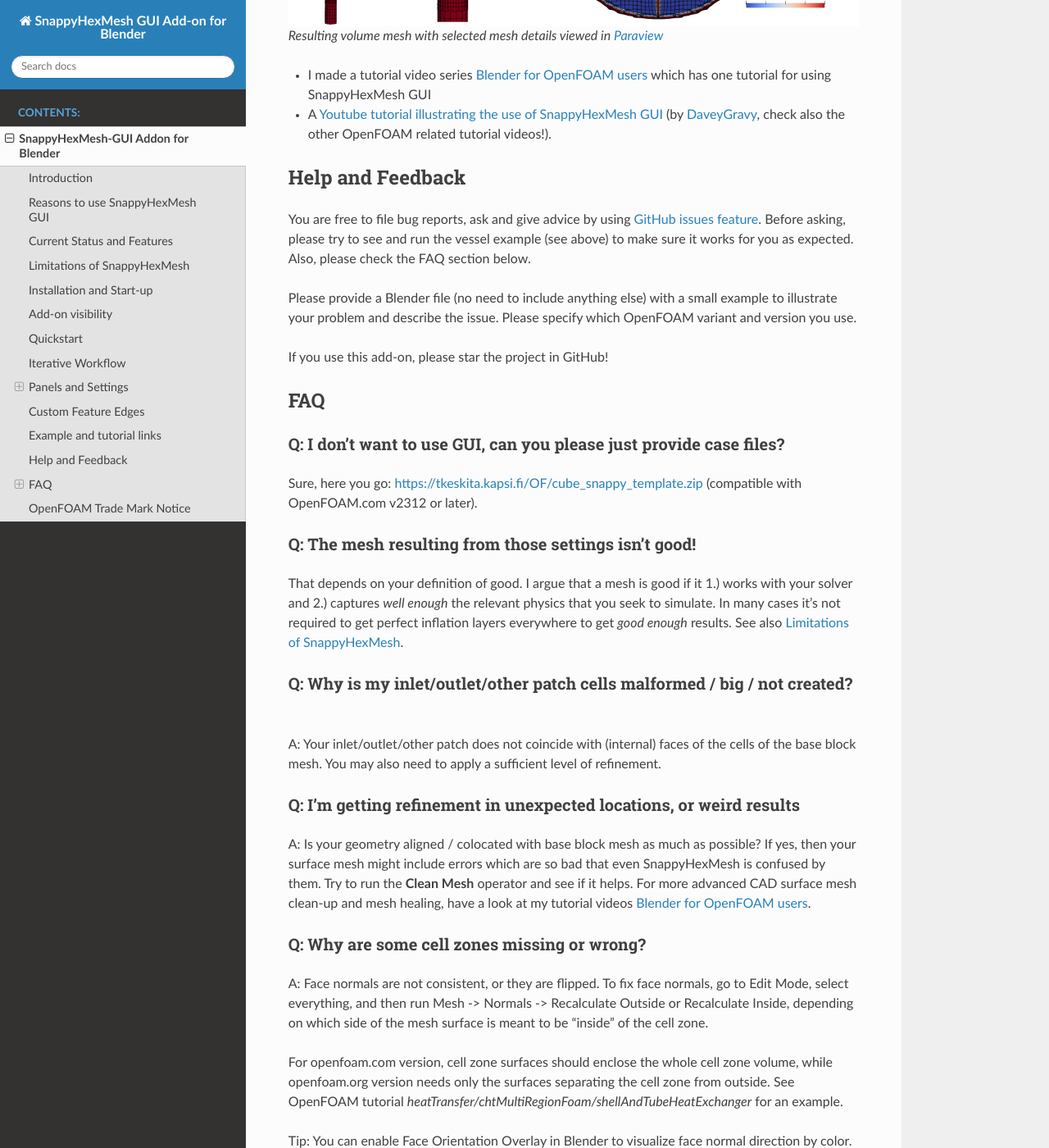
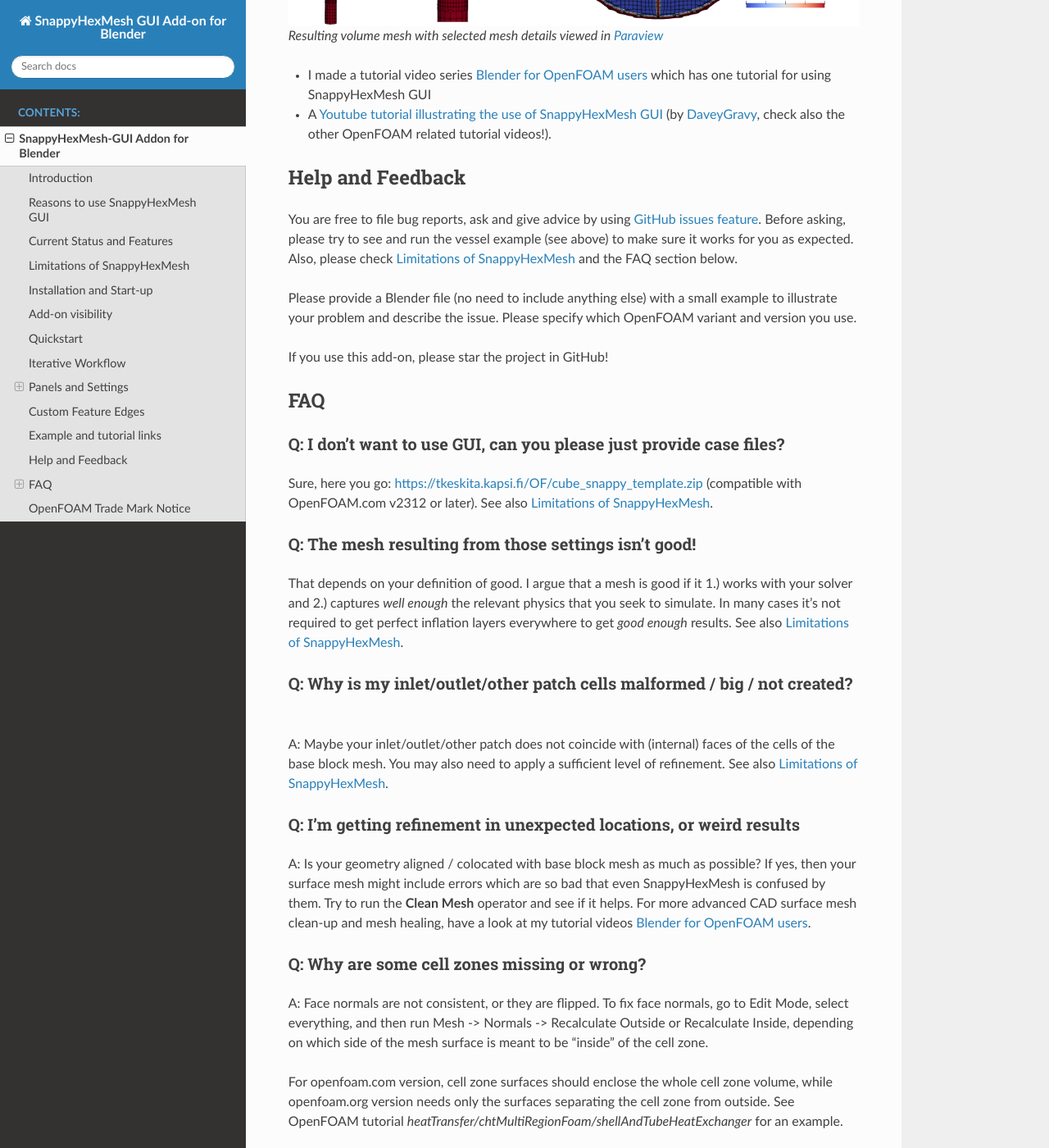
Before and after one commit to tkeskita/snappyhexmesh_gui, a Sphinx documentation site: the page built from docs/snappy_gui.rst, in a window 1280 px wide and 1400 px high, scrolled down 15981 px. Shown: the whole window at 82% size. Built offline with Sphinx 7.4.7 and the Read the Docs theme 3.1.0, drawn with Linux system fonts in a browser that asks for light colours.

Commit message:
Docs: Add more references to Limitations

```diff
--- a/docs/snappy_gui.rst
+++ b/docs/snappy_gui.rst
@@ -674,7 +674,7 @@ You are free to file bug reports, ask and give advice by using
 <https://github.com/tkeskita/snappyhexmesh_gui/issues>`_.
 Before asking, please try to see and run the vessel example (see
 above) to make sure it works for you as expected. Also, please check
-the FAQ section below.
+:ref:`Limitations of SnappyHexMesh` and the FAQ section below.
 
 Please provide a Blender file (no need to include anything else) with
 a small example to illustrate your problem and describe the
@@ -691,6 +691,7 @@ Q: I don't want to use GUI, can you please just provide case files?
 Sure, here you go:
 https://tkeskita.kapsi.fi/OF/cube_snappy_template.zip
 (compatible with OpenFOAM.com v2312 or later).
+See also :ref:`Limitations of SnappyHexMesh`.
 
 Q: The mesh resulting from those settings isn't good!
 ^^^^^^^^^^^^^^^^^^^^^^^^^^^^^^^^^^^^^^^^^^^^^^^^^^^^^
@@ -704,9 +705,10 @@ enough* results. See also :ref:`Limitations of SnappyHexMesh`.
 Q: Why is my inlet/outlet/other patch cells malformed / big / not created?
 ^^^^^^^^^^^^^^^^^^^^^^^^^^^^^^^^^^^^^^^^^^^^^^^^^^^^^^^^^^^^^^^^^^^^^^^^^^
 
-A: Your inlet/outlet/other patch does not coincide with (internal)
+A: Maybe your inlet/outlet/other patch does not coincide with (internal)
 faces of the cells of the base block mesh. You may also need to apply
 a sufficient level of refinement.
+See also :ref:`Limitations of SnappyHexMesh`.
 
 Q: I'm getting refinement in unexpected locations, or weird results
 ^^^^^^^^^^^^^^^^^^^^^^^^^^^^^^^^^^^^^^^^^^^^^^^^^^^^^^^^^^^^^^^^^^^
```
